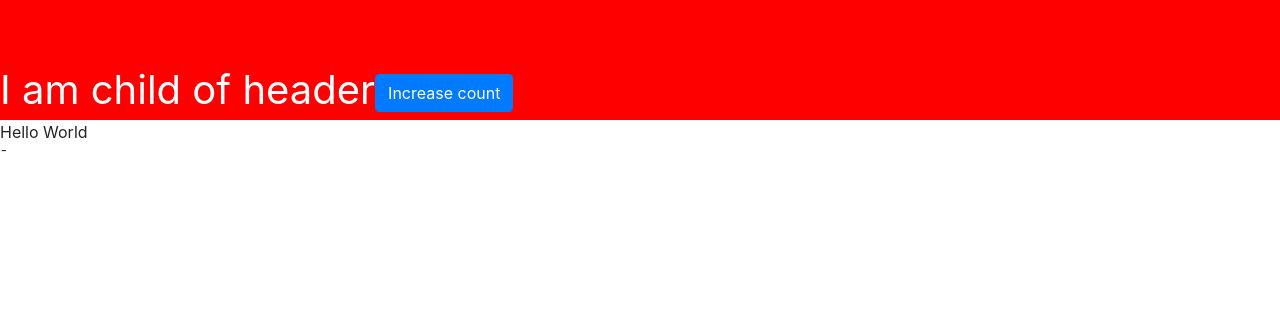
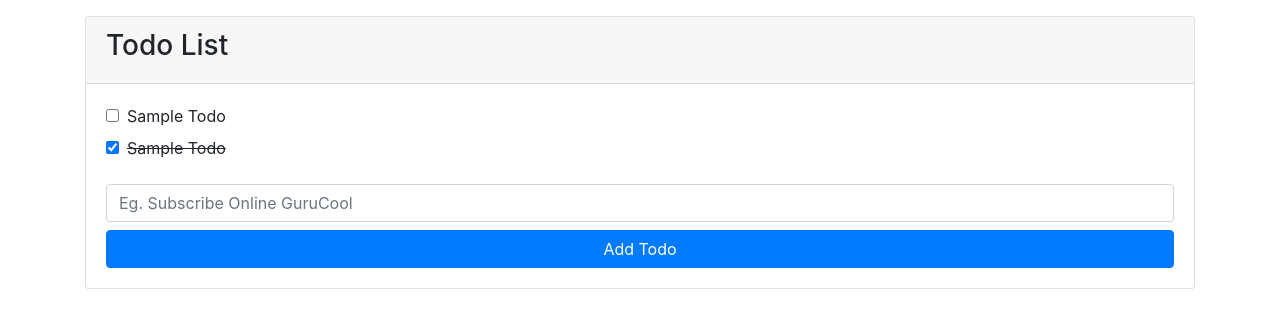
Before and after one commit to onlinegurucool/react-js-tutorial, a React (Create React App) app: page / in a window 1280 px wide. Shown: the top 328 px of the page. Built offline with nearby package versions, Linux system fonts and the light colour scheme.

Commit message:
Basic files added for todo-list app

```diff
--- a/public/index.html
+++ b/public/index.html
@@ -10,4 +10,4 @@
     <noscript>You need to enable JavaScript to run this app.</noscript>
     <div id="root"></div>
 </body>
-</html>¯
+</html>
--- a/src/App.js
+++ b/src/App.js
@@ -1,25 +1,25 @@
-import React from "react";
+import React, { Component } from "react";
+import CreateTodo from "./components/CreateTodo";
+import TodoList from "./components/TodoList";
 
-import Header from "./components/Header";
-
-
-
-const App = () => {
-    // function to increment i
-    var i = 0;
-    let inc = () => {
-        i++;
-        console.log({ i });
-    };
-
-    return (
-        <>
-            <Header title="I am Header" increment={inc}>
-                I am child of header
-            </Header>
-            <div>Hello World</div>
-        </>
-    );
-};
+class App extends Component {
+    render() {
+        return (
+            <div className="wrapper">
+                <div className="container my-3">
+                    <div className="card">
+                        <div className="card-header">
+                            <h3>Todo List</h3>
+                        </div>
+                        <div className="card-body">
+                            <TodoList />
+                            {/* <CreateTodo /> */}
+                        </div>
+                    </div>
+                </div>
+            </div>
+        );
+    }
+}
 
 export default App;
--- /dev/null
+++ b/src/components/CreateTodo.js
@@ -0,0 +1,20 @@
+import React, { Component } from "react";
+
+class CreateTodo extends Component {
+    state = {};
+    render() {
+        return (
+            <>
+                <input
+                    placeholder="Eg. Subscribe Online GuruCool"
+                    className="form-control"
+                />
+                <button className="btn btn-primary btn-block mt-2">
+                    Add Todo
+                </button>
+            </>
+        );
+    }
+}
+
+export default CreateTodo;
--- a/src/components/Header.css
+++ /dev/null
@@ -1,5 +0,0 @@
-header {
-    background-color: #f00;
-    color: #fff;
-    font-size: 40px
-}
--- a/src/components/Header.js
+++ /dev/null
@@ -1,23 +0,0 @@
-import React from "react";
-
-import './Header.css';
-
-const Header = (props) => {
-    let { title, children, increment } = props;
-    // let myStyle = {
-    //     backgroundColor: "red",
-    //     fontSize: "20px",
-    //     color: "Yellow",
-    // };˘
-    return (
-        <header title={title}
-            // style={myStyle}
-        >
-            <br />
-            {children}
-            <button onClick={() => increment()} className="btn btn-primary">Increase count</button>
-        </header>
-    );
-};
-
-export default Header;
--- /dev/null
+++ b/src/components/TodoList.js
@@ -0,0 +1,40 @@
+import React, { Component } from "react";
+
+class TodoList extends Component {
+    state = {
+        list: [],
+    };
+    render() {
+        return (
+            <>
+                <ul className="list-unstyled">
+                    <li>
+                        <input type="checkbox" id="checkbox" />
+                        <label className="ml-2" for="checkbox">
+                            Sample Todo
+                        </label>
+                    </li>
+                    <li>
+                        <input type="checkbox" checked id="checkbox" />
+                        <label
+                            className="ml-2"
+                            style={{ textDecoration: "line-through" }}
+                            for="checkbox"
+                        >
+                            Sample Todo
+                        </label>
+                    </li>
+                </ul>
+                <input
+                    placeholder="Eg. Subscribe Online GuruCool"
+                    className="form-control"
+                />
+                <button className="btn btn-primary btn-block mt-2">
+                    Add Todo
+                </button>
+            </>
+        );
+    }
+}
+
+export default TodoList;
```
Also changed, not shown: src/index.js (+0 -7 lines).
